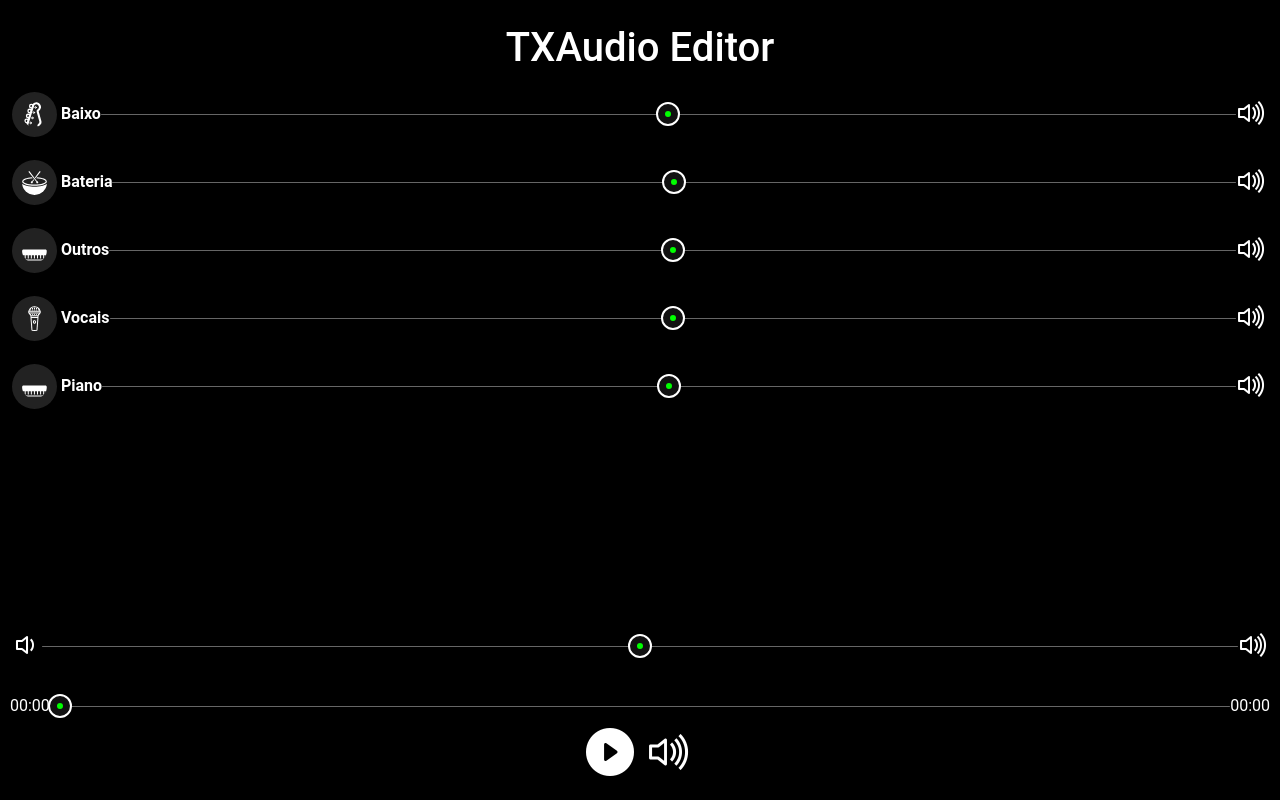
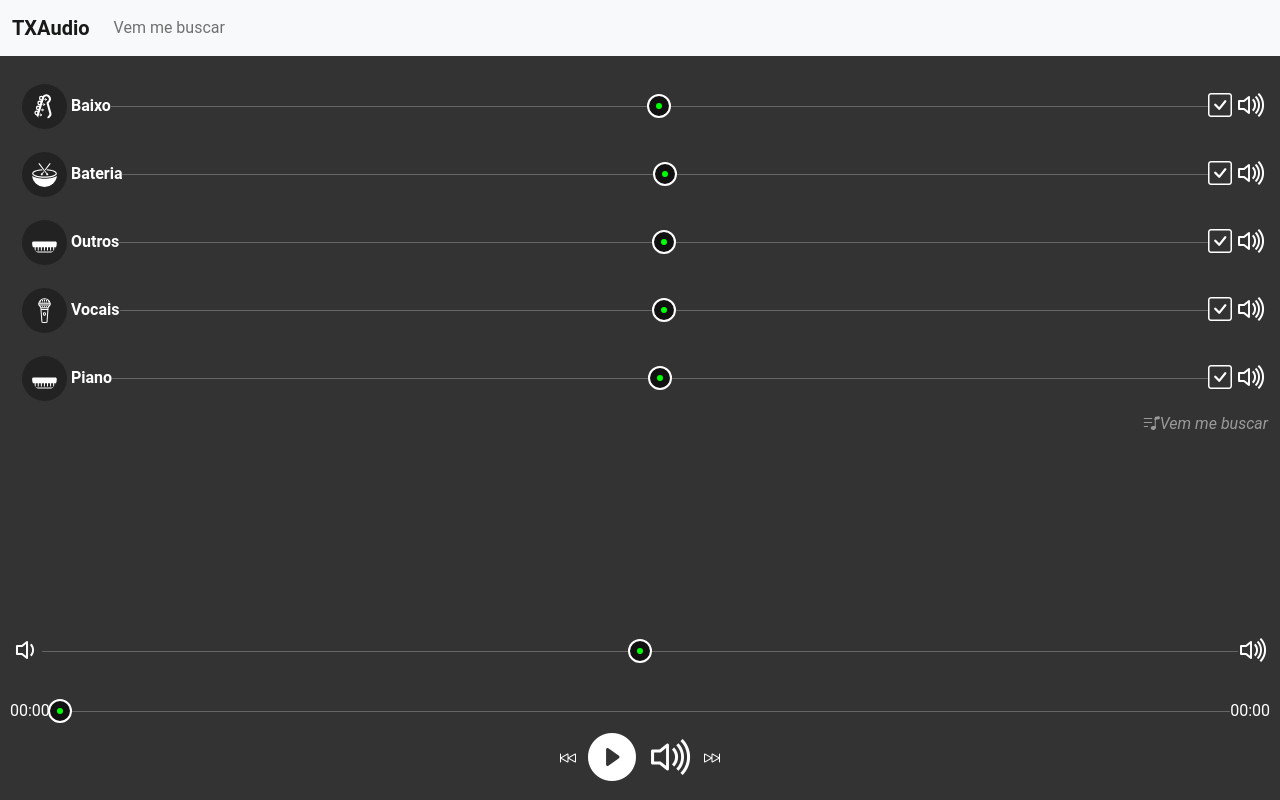
Before and after one commit to TaffarelXavier/my-daw-tx, a plain HTML site: page www/index.html in a window 1280 px wide. Drawn offline with nearby package versions, Linux system fonts and the light colour scheme.

Commit message:
Modificações

```diff
--- a/www/css/style.css
+++ b/www/css/style.css
@@ -1,7 +1,7 @@
  body {
      padding: 0px !important;
      margin: 0px !important;
-     background: #000;
+     background: #333;
      color: #fff;
      font-family: 'Roboto', sans-serif;
  }
@@ -29,6 +29,8 @@
  }
 
  .faixa {
+     padding-left: 10px;
+     /* padding-right: 10px; */
      padding-top: 10px;
      padding-bottom: 10px;
      display: flex;
@@ -62,15 +64,16 @@
 
  .input-range::-webkit-slider-thumb {
      appearance: none !important;
-     width:20px !important;
+     width: 20px !important;
      height: 20px !important;
      background-color: lime;
-     outline:2px solid #fff;
-     border:7px solid #111;
+     outline: 2px solid #fff;
+     border: 7px solid #111;
      border-radius: 50% !important;
      cursor: pointer !important;
  }
- .input-range::before{
+
+ /* .input-range::before{
         content: '';
         position: absolute;
         top: 0;
@@ -80,7 +83,7 @@
         background: #000;
         border-radius: 50%;
         z-index: 1;
- }
+ } */
 
  .input-range::-moz-range-thumb {
      appearance: none !important;
@@ -96,8 +99,8 @@
  }
 
  .icone {
-     width:45px;
-     height:45px;
+     width: 45px;
+     height: 45px;
      float: left;
      background: #222;
      padding: 10px;
@@ -109,3 +112,19 @@
      outline: 0 !important;
      bottom: 0 !important;
  }
+/*
+ .box {
+     position: relative;
+     animation: slideLeft 10s ease-in infinite;
+     z-index:-1000 !important;
+ }
+
+ @keyframes slideLeft {
+     from {
+         left: 110%;
+     }
+
+     to {
+         left: -100%;
+     }
+ } */
--- a/www/index.html
+++ b/www/index.html
@@ -14,75 +14,51 @@
 <body>
     <div class="container-fluid mt-4">
         <div id="app">
-            <template>
-                <div class="row">
-                    <div class="col-12 text-center">
-                        <h1>TXAudio Editor</h1>
+            <!-- <template> -->
+
+            <nav class="navbar navbar-expand-lg navbar-light bg-light fixed-top">
+                <div class="container-fluid">
+                    <a class="navbar-brand box" href=""><strong>TXAudio</strong></a>
+                    <button class="navbar-toggler" type="button" data-bs-toggle="collapse" data-bs-target="#navbarNav"
+                        aria-controls="navbarNav" aria-expanded="false" aria-label="Toggle navigation">
+                        <span class="navbar-toggler-icon"></span>
+                    </button>
+                    <div class="collapse navbar-collapse" id="navbarNav">
+                        <ul class="navbar-nav">
+                            <li class="nav-item" v-for="file in files" :key="file.id">
+                                <a class="nav-link" @click="setFile(file)">{{ file.nome }}</a>
+                            </li>
+                        </ul>
                     </div>
                 </div>
+            </nav>
+
+            <br />
+            <br />
             <div v-for="faixa in faixas" class="faixa">
                 <img :src="faixa.icon" class="icone" />
                 &nbsp;<strong>{{faixa.nome}}</strong>
-                    <input type="range" @input="alterarVolume" class="input-range w-100" :id="faixa.id" min="0" max="1"
+                <input type="range" @input="setVolumeItem" class="input-range w-100" :id="faixa.id" min="0" max="1"
                     step="0.01" :value="faixa.volume" />
-                    <i class="bi bi-volume-up" style="font-size:2rem" :id="'muteButton' + faixa.id" @click="setMute" :data-id="faixa.id"></i>
-                    <audio constrols @timeupdate="updateTime" :id="'audio'+faixa.id" :data-color="faixa.color" :data-id="faixa.id">
+                <!-- SOLO -->
+                <i :class="'bi ' + (faixa.solo == true ? 'bi-check-square' : 'bi-square')" style="font-size:1.5rem"
+                    :id="'btnSolo' + faixa.id" @click="setSolo" :data-id="faixa.id"></i> &nbsp;
+                <!-- MUDO -->
+                <i class="bi bi-volume-up" style="font-size:2rem" :id="'muteButton' + faixa.id" @click="setMute"
+                    :data-id="faixa.id"></i>
+                <audio constrols @timeupdate="updateTime" :id="'audio'+faixa.id" :data-color="faixa.color"
+                    :data-id="faixa.id">
                     <source :src="folderName + faixa.src" type="audio/mp3">
                     Seu navegador não suporta a tag de áudio.
                 </audio>
                 <canvas :id="'canvas' + faixa.id"></canvas>
             </div>
-                <!-- <div class="faixa">
-                    <img src="img/bassc.svg" class="icone" />
-                    <strong>Baixo</strong>
-                    <input type="range" @input="alterarVolume" class="input-range w-100" id="1" min="0" max="1"
-                        step="0.01" value="1" />
-                    <i class="bi bi-volume-up" style="font-size:2rem" id="muteButton1" @click="setMute" data-id="1"></i>
-                    <audio constrols @timeupdate="updateTime" id="audio1" data-color="rgb(255,0,0)" data-id="1">
-                        <source src="audio_example/love.mp3" type="audio/mp3">
-                        Seu navegador não suporta a tag de áudio.
-                    </audio>
-                    <canvas id="canvas1"></canvas>
-                </div> -->
-                <!-- <div class="faixa">
-                    <img src="img/drums.svg" class="icone" />&nbsp;
-                    <strong>Bateria</strong>
-                    <input type="range" @input="alterarVolume" class="input-range w-100" id="2" min="0" max="1"
-                        step="0.01" value="1" />
-                    <i class="bi bi-volume-up" style="font-size:2rem" id="muteButton2" @click="setMute" data-id="2"></i>
-                    <audio constrols @timeupdate="updateTime" id="audio2" data-color="rgb(255,255,0)" data-id="2">
-                        <source src="audio_example/audio_example-drums.mp3" type="audio/mp3">
-                        Seu navegador não suporta a tag de áudio.
-                    </audio>
-                    <canvas id="canvas2"></canvas>
+            <div class="text-end p-0" style="margin-top: 0px;position: relative;">
+                <span style="font-size:1rem;opacity: 0.5;"><i class="bi bi-music-note-list"></i><i>{{ title
+                        }}</i></span>
             </div>
-                <div class="faixa">
-                    <img src="img/synth.svg" class="icone" />&nbsp;
-                    <strong>Outros</strong>
-                    <input type="range" @input="alterarVolume" class="input-range w-100" id="3" min="0" max="1"
-                        step="0.01" value="1" />
-                    <i class="bi bi-volume-up" style="font-size:2rem" id="muteButton3" @click="setMute" data-id="3"></i>
-                    <audio constrols @timeupdate="updateTime" id="audio3" data-color="rgb(0,255,0)" data-id="3">
-                        <source src="audio_example/audio_example-other.mp3" type="audio/mp3">
-                        Seu navegador não suporta a tag de áudio.
-                    </audio>
-                    <canvas id="canvas3"></canvas>
-                </div>
-                <div class="faixa">
-                    <img src="img/micxx.svg" class="icone" />&nbsp;
-                    <strong>Vocais</strong>
-                    <input type="range" @input="alterarVolume" class="input-range w-100" id="4" min="0" max="1"
-                        step="0.01" value="1" />
-                    <i class="bi bi-volume-up" style="font-size:2rem" id="muteButton4" @click="setMute" data-id="4"></i>
-                    <audio constrols @timeupdate="updateTime" id="audio4" data-color="rgb(0,0,255)" data-id="4">
-                        <source src="audio_example/audio_example-vocals.mp3" type="audio/mp3">
-                        Seu navegador não suporta a tag de áudio.
-                    </audio>
-                    <canvas id="canvas4"></canvas>
-                </div> -->
-
             <div class="text-center w-100"
-                    style="position:fixed; bottom:10px;left:0px;padding-left:10px;padding-right:10px;">
+                style="position:fixed; bottom:5px;left:0px;padding-left:10px;padding-right:10px;">
                 <div class="d-flex align-items-center mb-4">
                     <i class="bi bi-volume-down" style="font-size:2rem"></i>
                     <input type="range" @input="alterarVolumeGeral" class="w-100 input-range" v-model="volumeGeral"
@@ -98,19 +74,23 @@
                     }}
                 </div>
 
-                    <div class="btn-group btn-group-lg" role="group" aria-label="Basic mixed styles example">
+                <div class="btn-group btn-group-lg d-flex align-items-center justify-content-center" role="group"
+                    aria-label="Basic mixed styles example">
+                    <i class="bi bi-skip-backward" @click="skipBackward"></i>&nbsp;&nbsp;&nbsp;
                     <i class="bi bi-play-circle-fill" style="font-size:3rem" id="btnPlay"
                         @click="play"></i>&nbsp;&nbsp;&nbsp;
                     <i class="bi bi-volume-up" style="font-size:3rem" id="btnMuteGeneral"
-                            @click="setMuteGeneral"></i>
+                        @click="setMuteGeneral"></i>&nbsp;&nbsp;
+                    <i class="bi bi-skip-forward" @click="skipForward"></i>
                 </div>
             </div>
-            </template>
+            <!-- </template> -->
         </div>
     </div>
 
     <script src="https://cdn.jsdelivr.net/npm/vue@2/dist/vue.js"></script>
     <script src="https://code.jquery.com/jquery-3.6.0.min.js"></script>
+    <script src="https://cdn.jsdelivr.net/npm/bootstrap@5.0.2/dist/js/bootstrap.bundle.min.js"></script>
     <script src="js/script2.js"></script>
 </body>
 
--- a/www/js/script2.js
+++ b/www/js/script2.js
@@ -2,10 +2,12 @@ var app = new Vue({
     el: '#app',
     data: {
         volumeGeral: 0.5,
+        title: 'Vem me buscar',
         audioPlayers: [],
         duration: 0,
         currentTime: 0,
         folderName: 'audios_examples/output/vem_me_buscar/',
+        files: [],
         faixas: [
             {
                 id: 1,
@@ -14,7 +16,8 @@ var app = new Vue({
                 icon: "img/bassc.svg",
                 muted: true,
                 color: 'rgba(255, 0, 0, 1)',
-                volume: this.volumeGeral
+                volume: this.volumeGeral,
+                solo: true,
             },
             {
                 id: 2,
@@ -23,7 +26,8 @@ var app = new Vue({
                 icon: "img/drums.svg",
                 muted: true,
                 color: 'rgba(0, 255, 0, 1)',
-                volume: this.volumeGeral
+                volume: this.volumeGeral,
+                solo: true,
             },
             {
                 id: 3,
@@ -32,7 +36,8 @@ var app = new Vue({
                 icon: "img/synth.svg",
                 muted: true,
                 color: 'rgba(0, 0, 200, 1)',
-                volume: this.volumeGeral
+                volume: this.volumeGeral,
+                solo: true,
             },
             {
                 id: 4,
@@ -41,7 +46,8 @@ var app = new Vue({
                 icon: "img/micxx.svg",
                 muted: true,
                 color: 'rgba(255, 200, 0, 1)',
-                volume: this.volumeGeral
+                volume: this.volumeGeral,
+                solo: true,
             },
             {
                 id: 5,
@@ -50,7 +56,8 @@ var app = new Vue({
                 icon: "img/synth.svg",
                 muted: true,
                 color: 'rgba(0, 255, 255, 1)',
-                volume: this.volumeGeral
+                volume: this.volumeGeral,
+                solo: true,
             }
         ],
         audioPlayers: [],
@@ -60,15 +67,43 @@ var app = new Vue({
     },
     mounted() {
         this.audioPlayers = this.$refs.audioPlayers;
+
+        let items = [
+            { id: 1, nome: "Vem me buscar", pasta: "vem_me_buscar" },
+            // { id: 2, nome: "Love", pasta: "love" },
+            // { id: 3, nome: "Morena", pasta: "morena" },
+            // { id: 4, nome: "Love Gostosinho", pasta: "love_gostosinho" },
+            // { id: 5, nome: "Leão", pasta: "leao" },
+        ];
+
+        let file = localStorage.getItem("itemSelecionado")
+        if (file) {
+            file = JSON.parse(file);
+            this.folderName = 'audios_examples/output/' + file.pasta + '/';
+            this.title = file.nome;
+        } else {
+            this.folderName = 'audios_examples/output/vem_me_buscar/';
+            this.title = 'Vem me buscar';
+        }
+
+        this.files = items;
     },
     methods: {
+        setFile(file) {
+            if (localStorage.getItem("itemSelecionado")) {
+                localStorage.setItem("itemSelecionado", JSON.stringify(file));
+            } else {
+                localStorage.setItem("itemSelecionado", JSON.stringify(file));
+            }
+
+            window.location.reload();
+        },
         onAudioLoaded() {
             this.duration = Math.floor(this.audioPlayers[0].duration);
         },
         setMute(ev) {
             const $this = ev.target;
             const faixaId = $this.dataset.id;
-            console.log(faixaId);
             var audio = document.getElementById("audio" + faixaId);
             audio.muted = !audio.muted;
             if (audio.muted) {
@@ -76,6 +111,37 @@ var app = new Vue({
             } else {
                 $('#muteButton' + faixaId).addClass('bi-volume-up').removeClass('bi-volume-mute');
             }
+
+             this.faixas.map(faixa => {
+                if (faixa.id == faixaId) {
+                    faixa.solo = true;
+                }
+            });
+        },
+        setSolo(ev) {
+            const faixaId = ev.target.dataset.id;
+
+            var audioTags = document.getElementsByTagName("audio");
+
+            var audioArray = Array.from(audioTags);
+
+            audioArray.forEach(function (audio) {
+                if (audio.dataset.id != faixaId) {
+                    audio.muted = true;
+                }
+                else{
+                    audio.muted = false;
+                }
+            });
+
+            this.faixas.map(faixa => {
+                if (faixa.id == faixaId) {
+                    faixa.solo = true;
+                } else {
+                    faixa.solo = false;
+                }
+            });
+
         },
         setTime(time) {
             var audioTags = document.getElementsByTagName("audio");
@@ -206,9 +272,10 @@ var app = new Vue({
             });
         },
         updateTime(ev) {
-            this.currentTime = ev.target.currentTime;
+            const audio = document.getElementById("audio1");
+            this.currentTime = audio.currentTime
         },
-        alterarVolume(ev) {
+        setVolumeItem(ev) {
             const $this = ev.target;
             const vol = $this.value;
             const audio1 = document.getElementById("audio" + $this.id);
@@ -219,5 +286,19 @@ var app = new Vue({
                 }
             });
         },
+        skipBackward() {
+            var audioTags = document.getElementsByTagName("audio");
+            var audioArray = Array.from(audioTags);
+            audioArray.forEach(function (audio) {
+                audio.currentTime -= 5;
+            });
+        },
+        skipForward() {
+            var audioTags = document.getElementsByTagName("audio");
+            var audioArray = Array.from(audioTags);
+            audioArray.forEach(function (audio) {
+                audio.currentTime += 5;
+            });
+        }
     }
 });
```
Also changed, not shown: www/favicon.ico (added), www/readme.md (added), 12 other files. Lines whose indentation alone changed are shown as unchanged.
